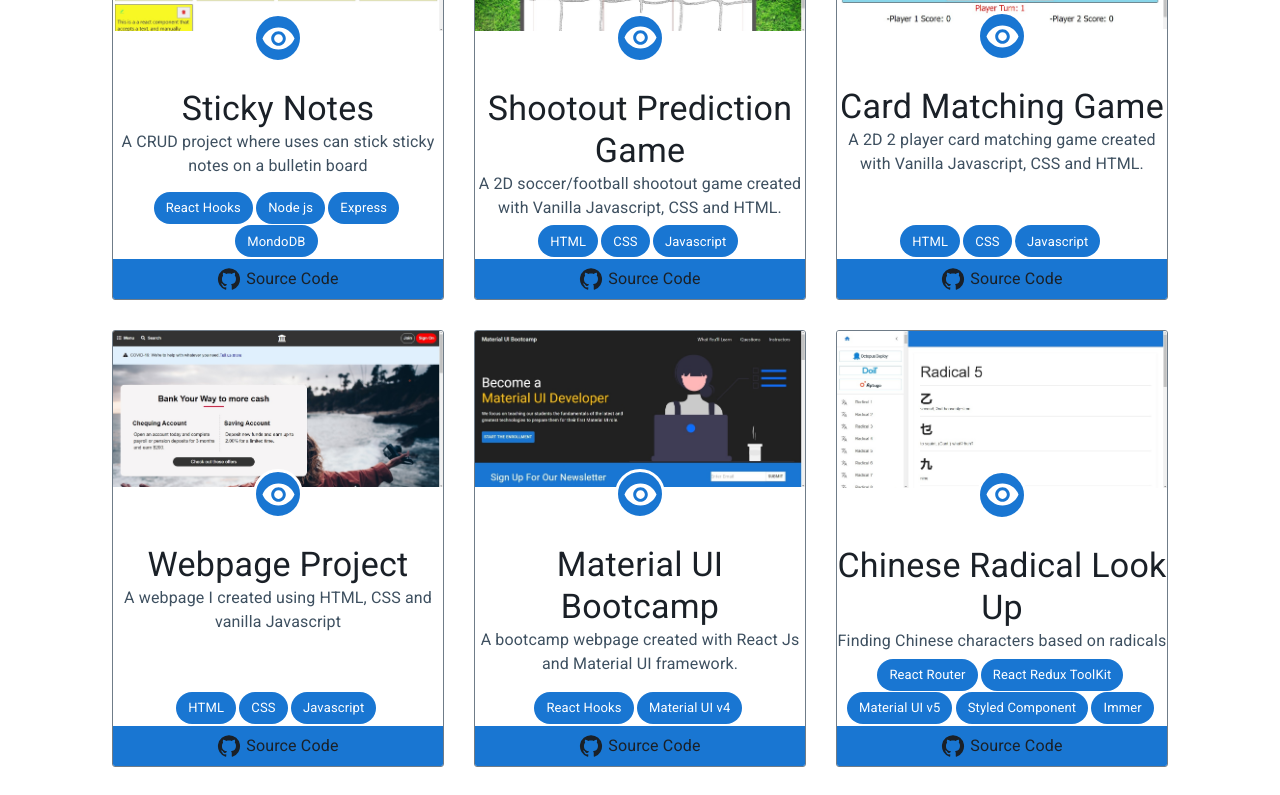
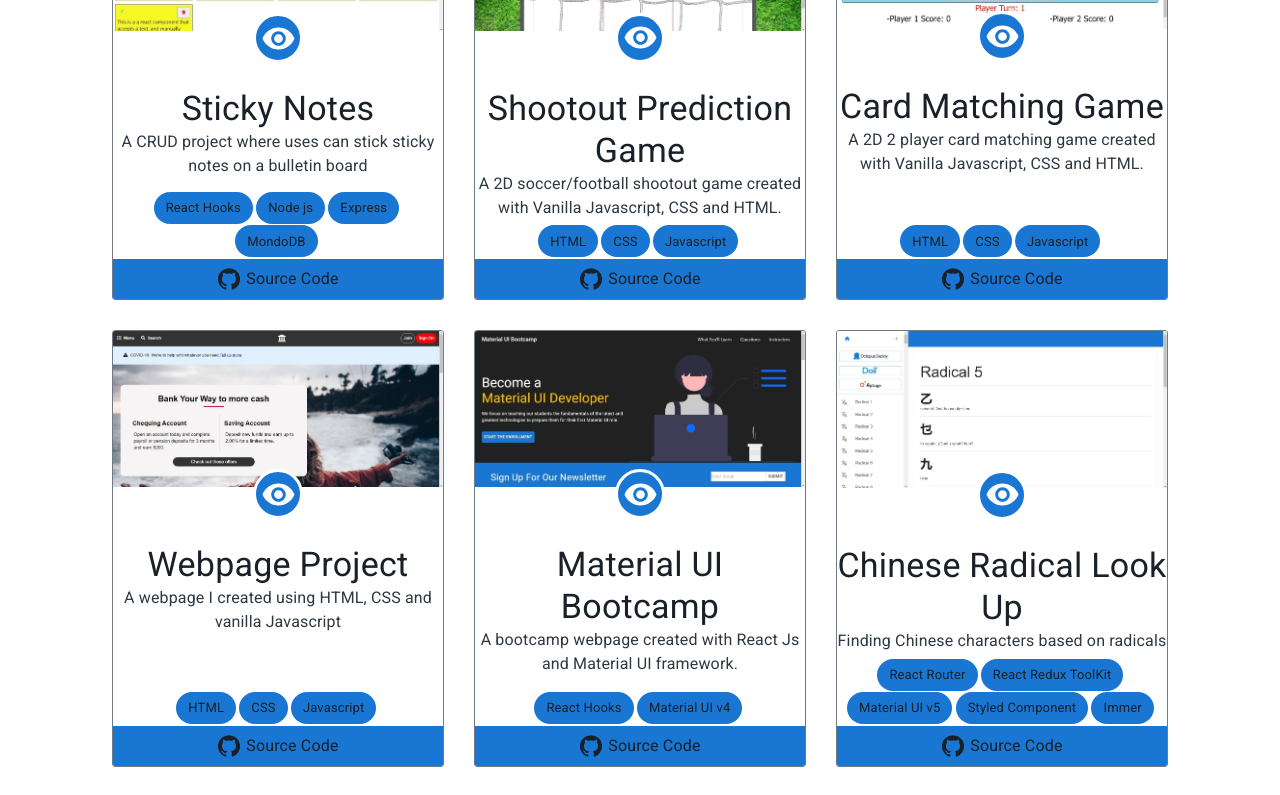
Before and after one commit to eugenehan94/React-Netlify-Website, a React (Create React App) app: page / in a window 1280 px wide. Shown: the part 1640-2435 px from the top of the page. Built offline with nearby package versions, Linux system fonts and the light colour scheme.

Commit message:
added theme to shared card

```diff
--- a/src/components/_shared/card.tsx
+++ b/src/components/_shared/card.tsx
@@ -83,7 +83,7 @@ const Card = (props: CardProps) => {
         <Typography component="h4" variant="h4">
           {title}
         </Typography>
-        <Typography gutterBottom sx={{ color: "#3e5060" }}>
+        <Typography gutterBottom color="text.secondary">
           {description}
         </Typography>
         <Box>
@@ -91,15 +91,18 @@ const Card = (props: CardProps) => {
             <Chip
               key={i}
               label={stack}
-              color="primary"
-              sx={{ marginRight: "0.2rem", marginBottom: "0.1rem" }}
+              sx={{
+                marginRight: "0.2rem",
+                marginBottom: "0.1rem",
+                backgroundColor: "#1976d2",
+              }}
             />
           ))}
         </Box>
 
         <Box
           sx={{
-            backgroundColor: "primary.main",
+            backgroundColor: "#1976d2",
             padding: "0.5rem 0",
             "&: hover": {
               cursor: "pointer",
```
